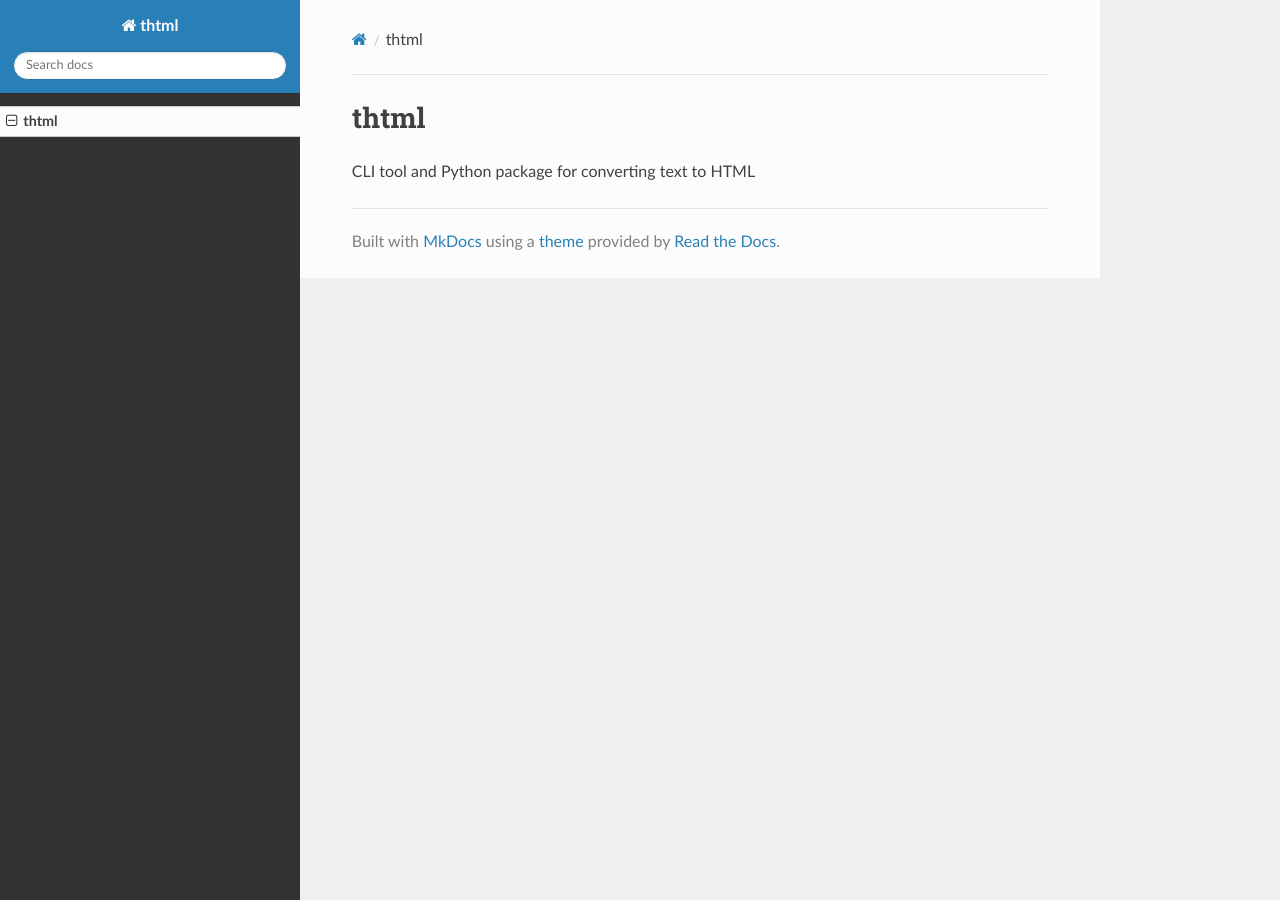
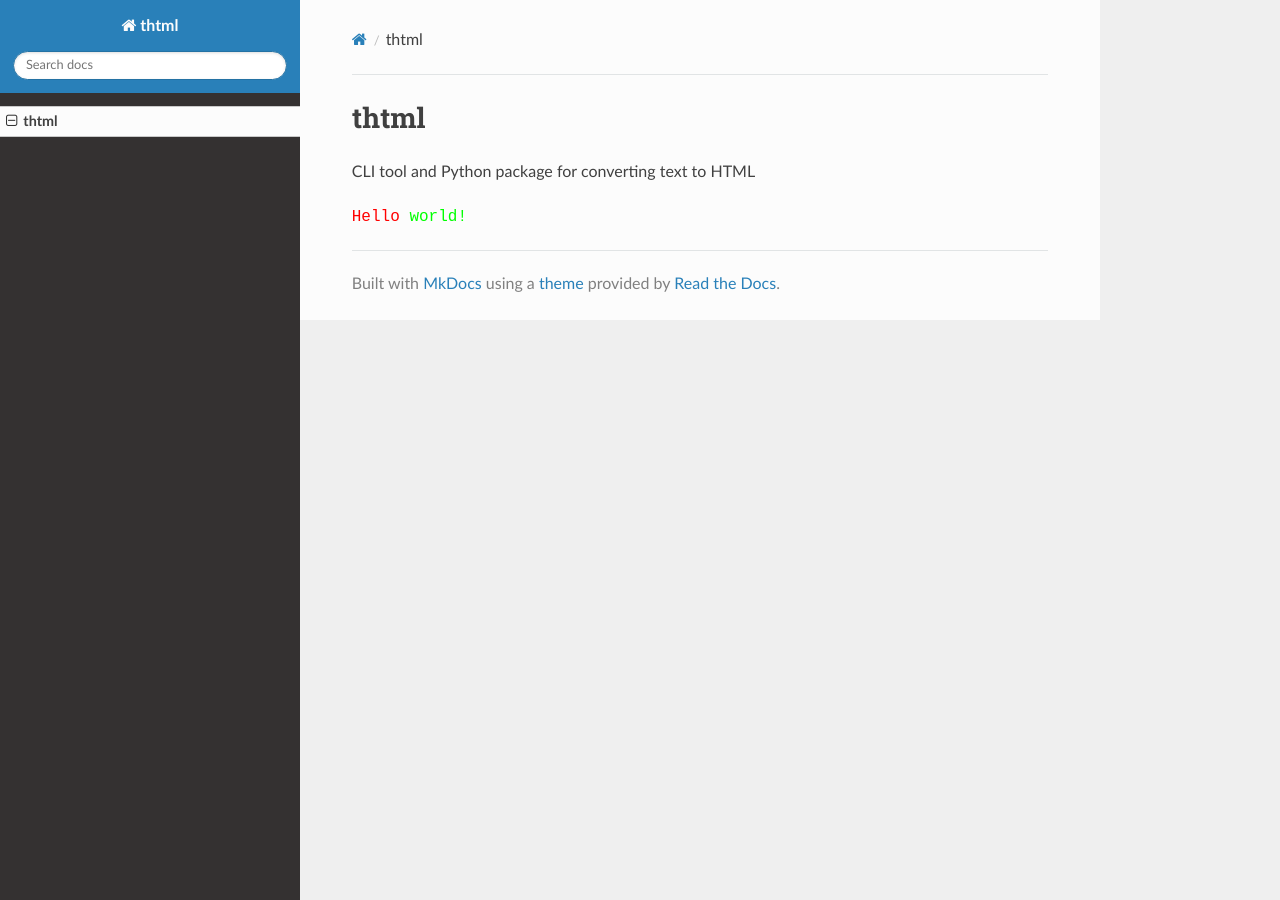
Before and after one commit to cariad/thtml, an MkDocs documentation site: the page built from docs/index.md, in a window 1280 px wide. Built offline with MkDocs 1.6.1, drawn with Linux system fonts in a browser that asks for light colours; nearby versions of some CDN libraries.

Commit message:
Try some HTML on different hosts

```diff
--- a/docs/index.md
+++ b/docs/index.md
@@ -1,3 +1,9 @@
 # thtml
 
 CLI tool and Python package for converting text to HTML
+
+<!-- markdownlint-disable MD033 -->
+<div style="font-family: monospace;">
+  <span style="color: #f00;">Hello</span> <span style="color: #0f0;">world!</span>
+</div>
+<!-- markdownlint-enable MD033 -->
```
Also changed, not shown: README.md (+6 -0 lines).
